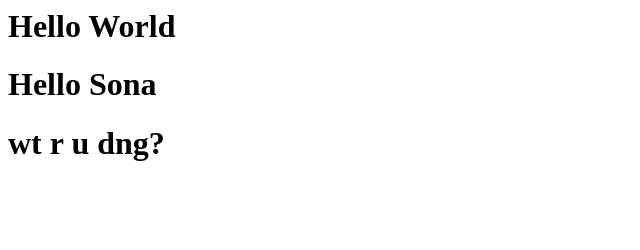
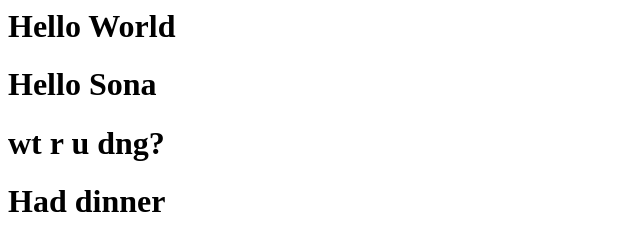
Before and after one commit to Savita-matti/chudel, a plain HTML site: page index.html in a window 1280 px wide. Shown: the whole page, without its empty margins (0-640 px from the left). Drawn offline with Linux system fonts and the light colour scheme.

Commit message:
Update index.html

```diff
--- a/index.html
+++ b/index.html
@@ -1,3 +1,4 @@
 <h1> Hello World </h1>
 <h1> Hello Sona </h1>
 <h1> wt r u dng? </h1>
+<h1> Had dinner </h1>
```
